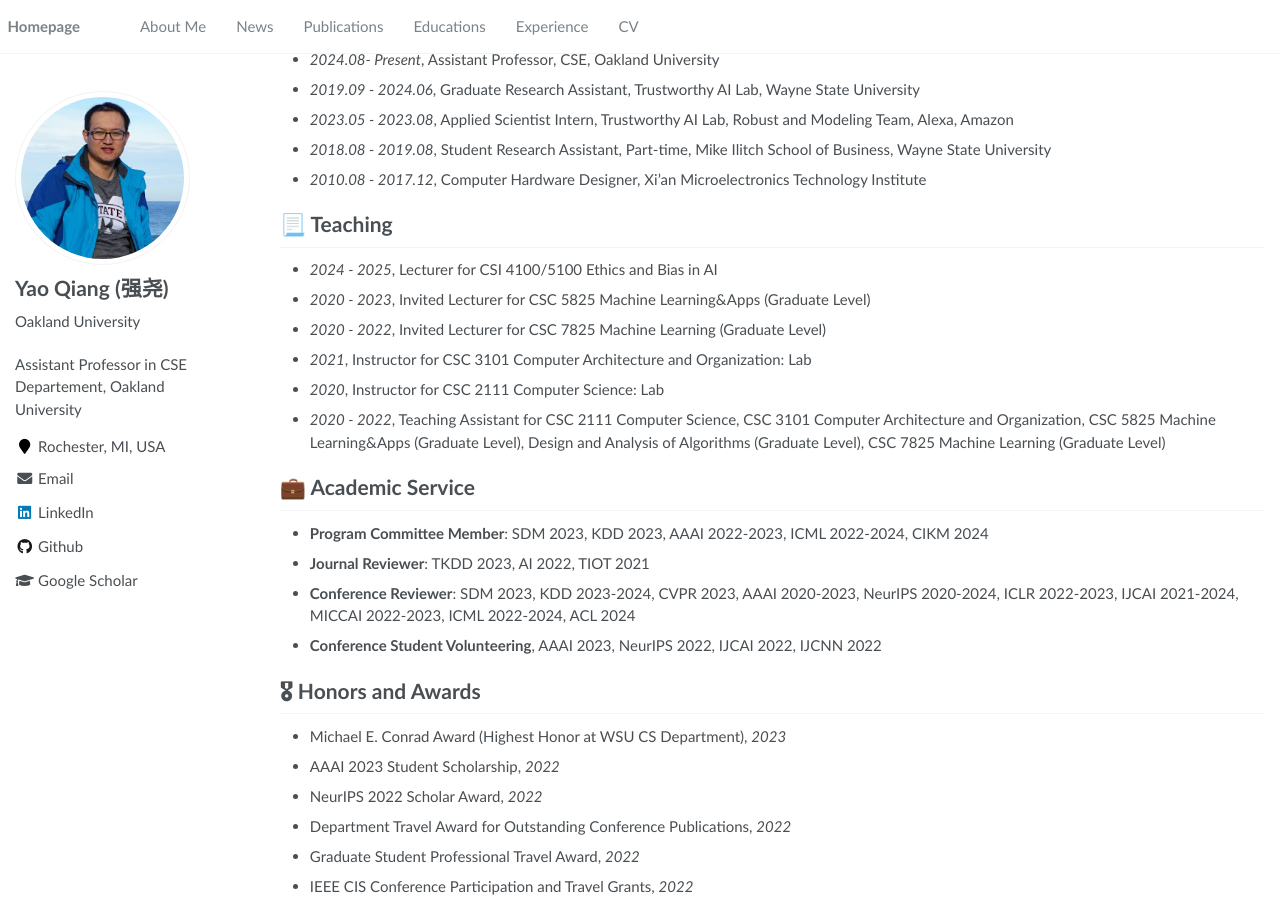
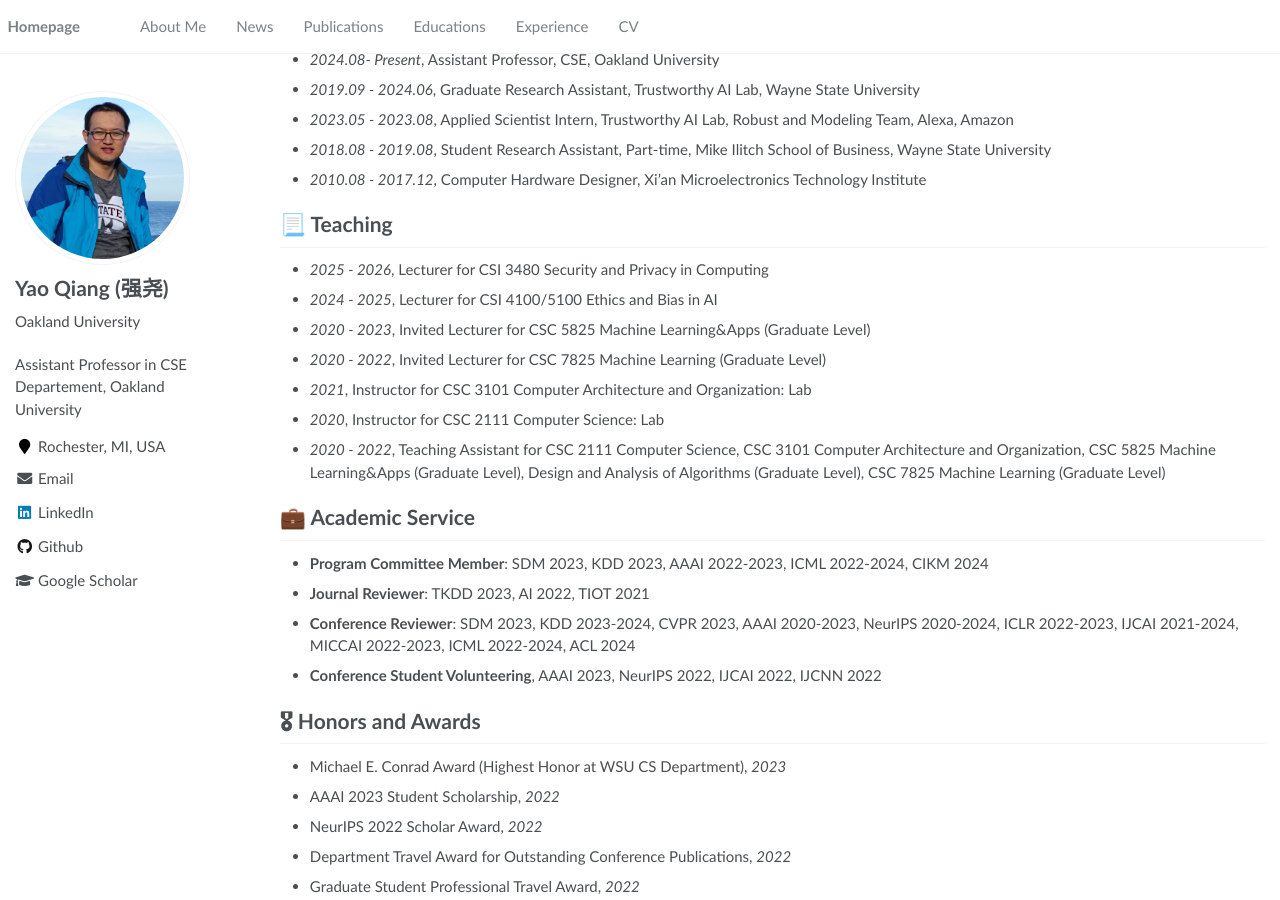
Before and after one commit to qiangyao1988/qiangyao1988.github.io, a Jekyll site: the page built from _pages/about.md, in a window 1280 px wide and 900 px high, scrolled down 2614 px. Built offline with Jekyll 4.4.1, drawn with Linux system fonts in a browser that asks for light colours.

Commit message:
Update about.md

```diff
--- a/_pages/about.md
+++ b/_pages/about.md
@@ -92,6 +92,7 @@ Chengyin Li, **Yao Qiang**, Rafi Ibn Sultan, Hassan Bagher-Ebadian, Prashant Kha
 - *2010.08 - 2017.12*, Computer Hardware Designer, Xi’an Microelectronics Technology Institute
 
 # 📃 Teaching
+- *2025 - 2026*, Lecturer for CSI 3480 Security and Privacy in Computing
 - *2024 - 2025*, Lecturer for CSI 4100/5100 Ethics and Bias in AI
 - *2020 - 2023*, Invited Lecturer for CSC 5825 Machine Learning&Apps (Graduate Level)
 - *2020 - 2022*, Invited Lecturer for CSC 7825 Machine Learning (Graduate Level)
```
